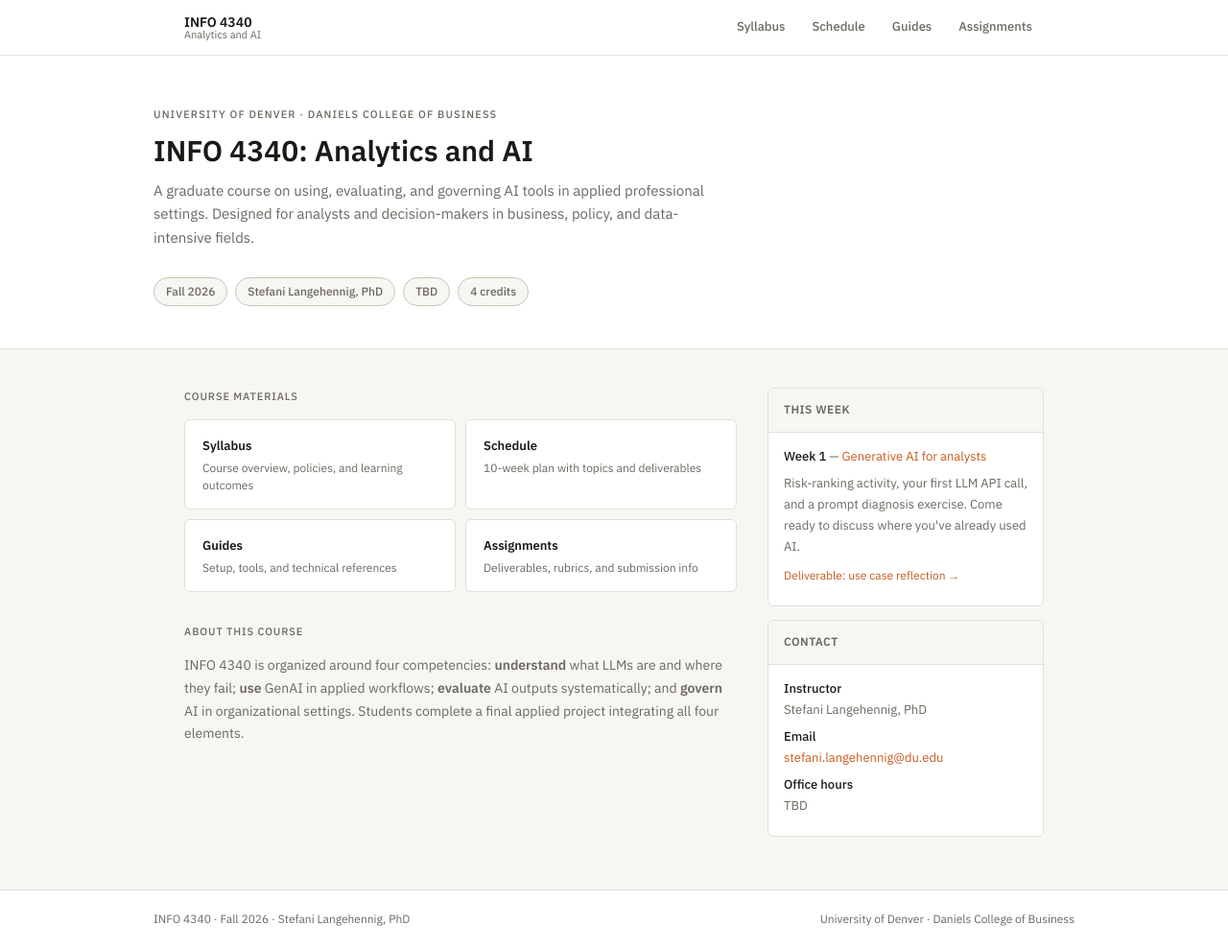
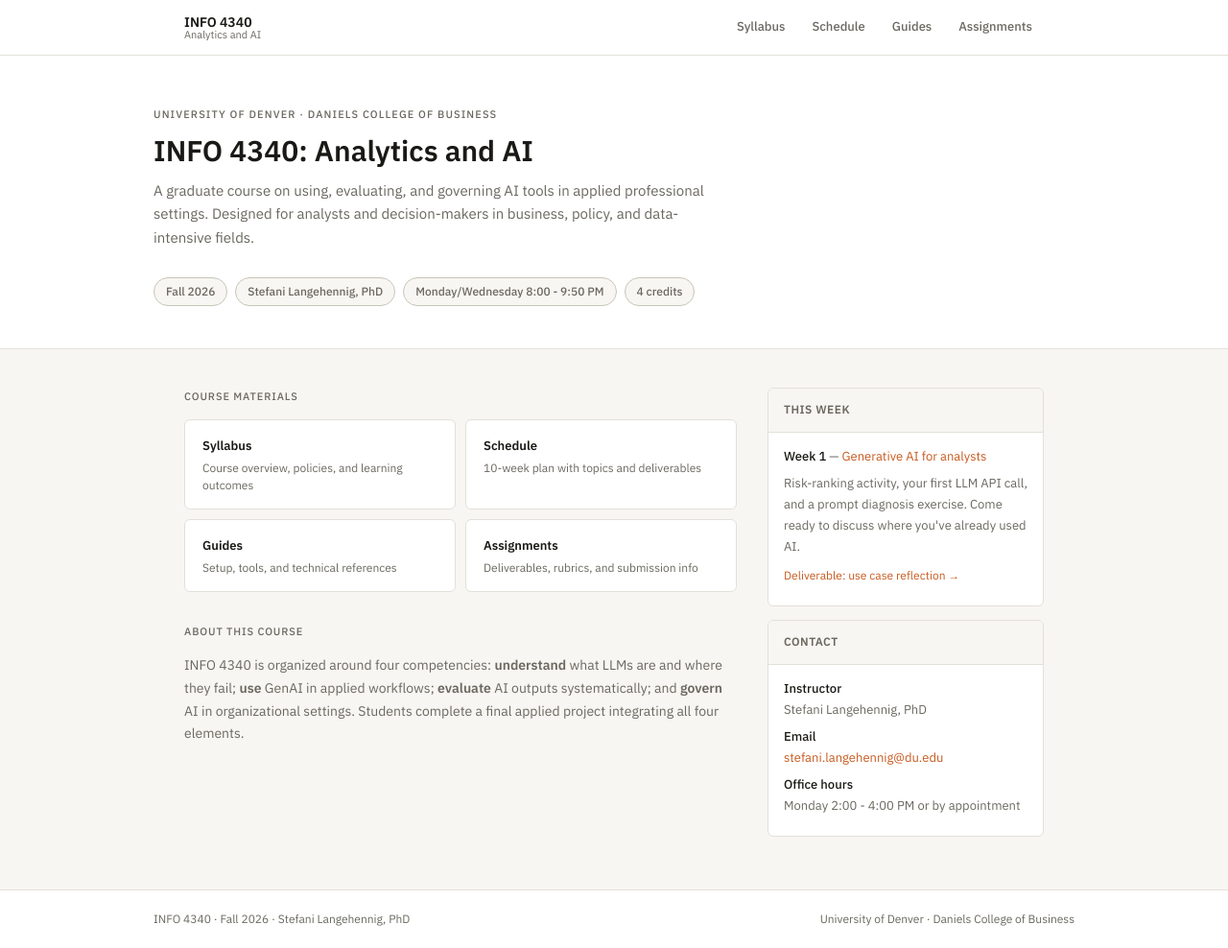
Before and after one commit to steflangehennig/info4340, a Jekyll site: the page built from index.md, in a window 1280 px wide and 988 px high. Shown: the whole window at 96% size. Built offline with Jekyll 4.4.1, drawn with Linux system fonts in a browser that asks for light colours.

Commit message:
update config yaml

```diff
--- a/_config.yml
+++ b/_config.yml
@@ -7,9 +7,9 @@ url: "https://steflangehennig.github.io"
 instructor: "Stefani Langehennig, PhD"
 term: "Fall 2026"
 credits: "4 credits"
-meeting: "TBD"
-location: "TBD"
-office_hours: "TBD"
+meeting: "Monday/Wednesday 8:00 - 9:50 PM"
+location: "DCB 100"
+office_hours: "Monday 2:00 - 4:00 PM or by appointment"
 contact: "stefani.langehennig@du.edu"
 
 nav:
```
